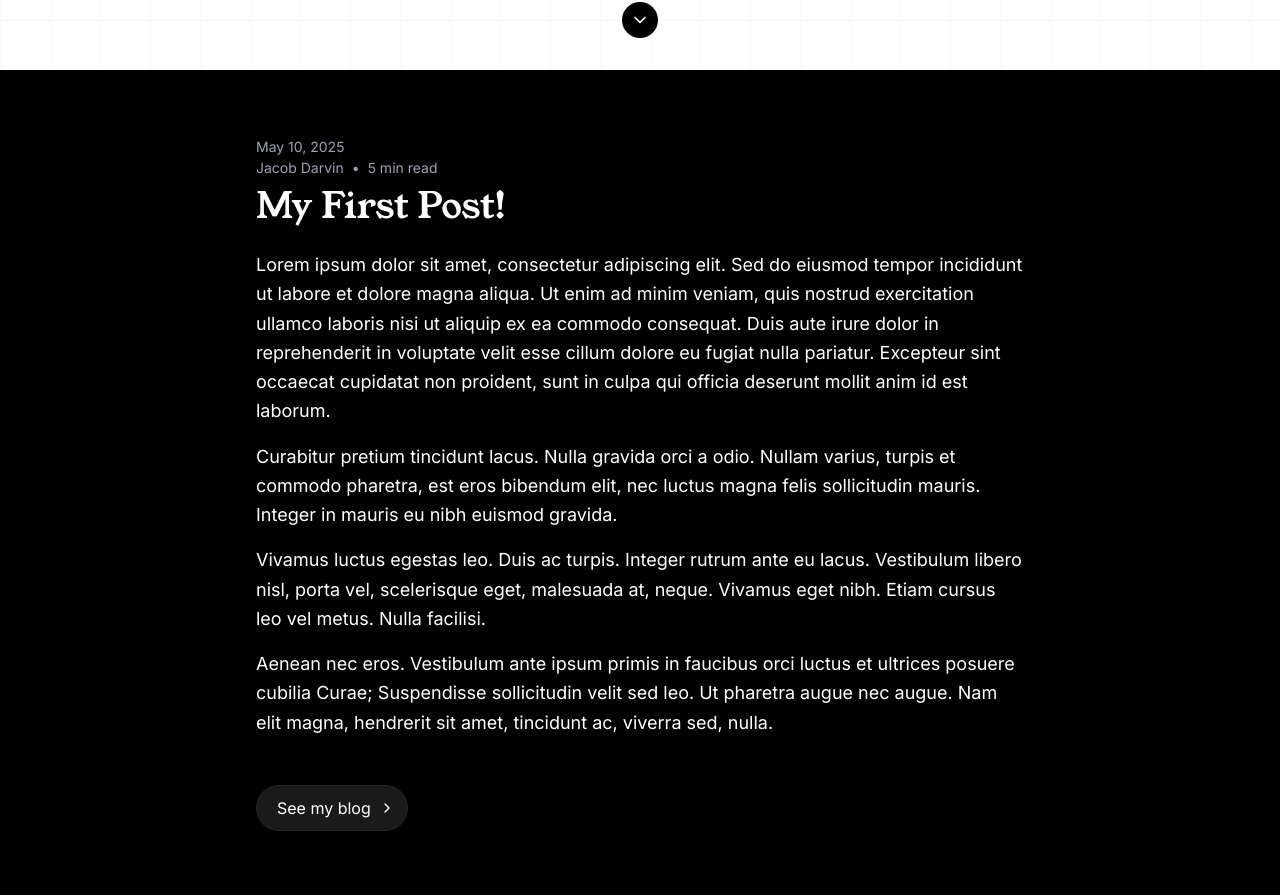
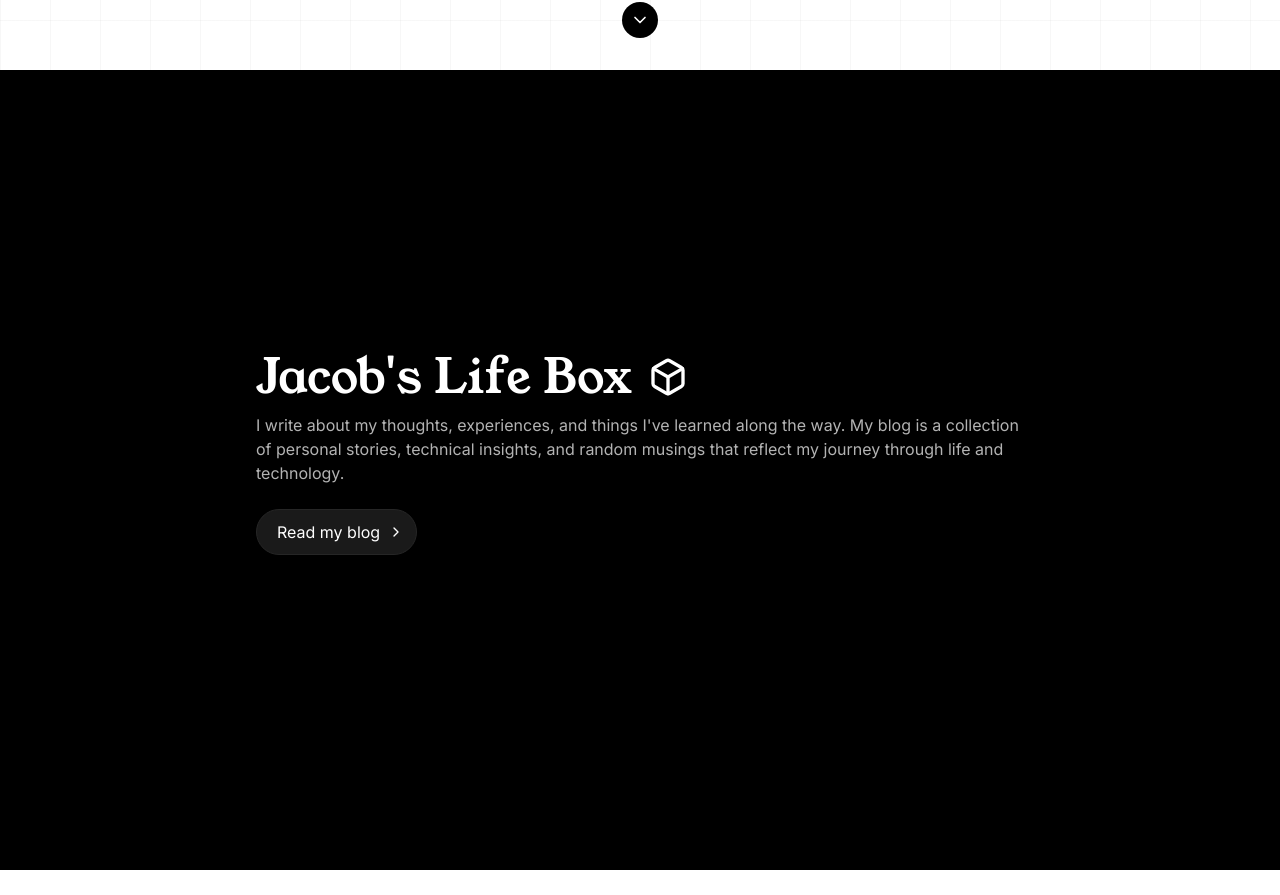
Before and after one commit to jacobdarvin/jacobdarvin-app, a Next.js app: page / in a window 1280 px wide. Shown: the part 730-1625 px from the top of the page. After the commit the page ends 1600 px from the top, so only its background shows below. Built offline with nearby package versions, Linux system fonts and the light colour scheme.

Commit message:
Connecting to nest

```diff
--- a/app/blog/page.tsx
+++ b/app/blog/page.tsx
@@ -75,14 +75,18 @@ export default async function BlogPage() {
         </div>
 
         <div className="grid grid-cols-1 md:grid-cols-2 gap-6">
-          {regularPosts.map((post) => (
-            <div
-              key={post.slug}
-              className="bg-white/5 rounded-xl p-6 md:p-8 hover:bg-white/10 transition-colors border border-neutral-800"
-            >
-              <Post post={post} variant="regular" />
-            </div>
-          ))}
+          {regularPosts.length > 0 ? (
+            regularPosts.map((post) => (
+              <div
+                key={post.id || `post-${post.created_at._seconds}`}
+                className="bg-white/5 rounded-xl p-6 md:p-8 hover:bg-white/10 transition-colors border border-neutral-800"
+              >
+                <Post post={post} variant="regular" />
+              </div>
+            ))
+          ) : (
+            <span>Nothing yet.</span>
+          )}
         </div>
       </div>
     </div>
--- a/app/components/Post.tsx
+++ b/app/components/Post.tsx
@@ -17,46 +17,53 @@ interface PostProps {
   variant?: "featured" | "regular";
 }
 
+const calculateReadTime = (content: string): string => {
+  const words = content.trim().split(/\s+/).length;
+  const minutes = Math.max(1, Math.ceil(words / 200));
+  return `${minutes} min read`;
+};
+
+const formatTimestamp = (timestamp: {
+  _seconds: number;
+  _nanoseconds: number;
+}): string => {
+  return new Date(timestamp._seconds * 1000).toLocaleDateString("en-US", {
+    month: "long",
+    day: "numeric",
+    year: "numeric",
+  });
+};
+
 export default function Post({ post, variant = "regular" }: PostProps) {
-  const {
-    title,
-    content,
-    date,
-    author = "Jacob Darvin",
-    readTime = "3 min read",
-    slug,
-  } = post;
+  const date = formatTimestamp(post.created_at);
+  const readTime = calculateReadTime(post.content);
 
   const isFeatured = variant === "featured";
 
   if (isFeatured) {
     return (
+      <Link href={`/blog/${post.id}`}>
         <article className="w-full">
           <div className="mb-2">
             <time className="text-sm text-gray-400">{date}</time>
             <div className="text-sm text-gray-400 flex gap-2">
-            {author && <span>{author}</span>}
-            {readTime && (
-              <>
-                <span>•</span>
               <span>{readTime}</span>
-              </>
-            )}
             </div>
           </div>
 
           <h1 className={`${youngSerif.className} text-4xl mb-6 font-bold`}>
-          {title}
+            {post.title}
           </h1>
 
           <div className={`prose prose-invert max-w-none ${inter.className}`}>
-          {content.split("\n\n").map((paragraph, i) => (
+            {post.content.split("\n\n").map((paragraph, i) => (
               <p key={i} className="mb-4 leading-relaxed text-lg">
                 {paragraph}
               </p>
             ))}
           </div>
         </article>
+      </Link>
     );
   }
 
@@ -64,17 +71,18 @@ export default function Post({ post, variant = "regular" }: PostProps) {
   return (
     <article>
       <time className="text-sm text-gray-400 block mb-1">{date}</time>
-      <h3 className={`${youngSerif.className} text-xl mb-2`}>{title}</h3>
-      <div className="text-sm text-gray-400 flex gap-2 mb-3">
-        <span>{author}</span>
-        <span>•</span>
+      <h3 className={`${youngSerif.className} text-xl mb-2`}>{post.title}</h3>
+      <div className="text-sm text-gray-400 flex mb-3">
         <span>{readTime}</span>
       </div>
       <p className="text-white/80 mb-4 line-clamp-3">
-        {content.split("\n\n")[0]}
+        {post.content.split("\n\n")[0]}
       </p>
-      {slug && (
-        <Link href={`/blog/${slug}`} className="text-sm font-medium underline">
+      {post.id && (
+        <Link
+          href={`/blog/${post.id}`}
+          className="text-sm font-medium underline"
+        >
           Read more
         </Link>
       )}
--- a/app/page.tsx
+++ b/app/page.tsx
@@ -5,12 +5,11 @@ import { useState, useEffect } from "react";
 import Pill from "./components/Pill";
 import Section from "./components/Section";
 import Chevron from "./components/Chevron";
-import Post from "./components/Post";
 
 import { Young_Serif } from "next/font/google";
 import Image from "next/image";
 import Link from "next/link";
-import { ChevronRight } from "lucide-react";
+import { Box, ChevronRight } from "lucide-react";
 
 const youngSerif = Young_Serif({
   subsets: ["latin"],
@@ -146,31 +145,24 @@ export default function Home() {
         className="min-h-screen bg-black text-white flex items-center justify-center relative transition-colors duration-500 py-16"
       >
         <div className="flex flex-col max-w-3xl w-full px-6 md:px-0">
-          <Post
-            post={{
-              title: "My First Post!",
-              date: "May 10, 2025",
-              author: "Jacob Darvin",
-              readTime: "5 min read",
-              content: `Lorem ipsum dolor sit amet, consectetur adipiscing elit. Sed do eiusmod tempor incididunt ut labore et dolore magna aliqua. Ut enim ad minim veniam, quis nostrud exercitation ullamco laboris nisi ut aliquip ex ea commodo consequat.
-Duis aute irure dolor in reprehenderit in voluptate velit esse cillum dolore eu fugiat nulla pariatur. Excepteur sint occaecat cupidatat non proident, sunt in culpa qui officia deserunt mollit anim id est laborum.
-
-Curabitur pretium tincidunt lacus. Nulla gravida orci a odio. Nullam varius, turpis et commodo pharetra, est eros bibendum elit, nec luctus magna felis sollicitudin mauris. Integer in mauris eu nibh euismod gravida.
-
-Vivamus luctus egestas leo. Duis ac turpis. Integer rutrum ante eu lacus. Vestibulum libero nisl, porta vel, scelerisque eget, malesuada at, neque. Vivamus eget nibh. Etiam cursus leo vel metus. Nulla facilisi.
-
-Aenean nec eros. Vestibulum ante ipsum primis in faucibus orci luctus et ultrices posuere cubilia Curae; Suspendisse sollicitudin velit sed leo. Ut pharetra augue nec augue. Nam elit magna, hendrerit sit amet, tincidunt ac, viverra sed, nulla.`,
-              slug: "my-first-post",
-            }}
-            variant="featured"
-          />
-
-          <div className="mt-8 self-start">
+          <div className="mb-8">
+            <h2
+              className={`${youngSerif.className} text-4xl md:text-5xl mb-3 flex items-center`}
+            >
+              Jacob&apos;s Life Box
+              <Box className="w-10 h-10 ml-4" />
+            </h2>
+            <p className="text-white/70 mb-6">
+              I write about my thoughts, experiences, and things I&apos;ve
+              learned along the way. My blog is a collection of personal
+              stories, technical insights, and random musings that reflect my
+              journey through life and technology.
+            </p>
             <Link
               href="/blog"
-              className="flex items-center bg-white/10 pl-5 pr-3 py-2.5 rounded-full hover:bg-white/15 transition-colors group border border-neutral-800"
+              className="flex items-center bg-white/10 pl-5 pr-3 py-2.5 rounded-full hover:bg-white/15 transition-colors group border border-neutral-800 w-fit"
             >
-              <span className="mr-2">See my blog</span>
+              <span className="mr-2">Read my blog</span>
               <ChevronRight className="w-4 h-4 group-hover:translate-x-0.5 transition-transform" />
             </Link>
           </div>
```
Also changed, not shown: types/post.ts (+5 -4 lines). Lines whose indentation alone changed are shown as unchanged.
